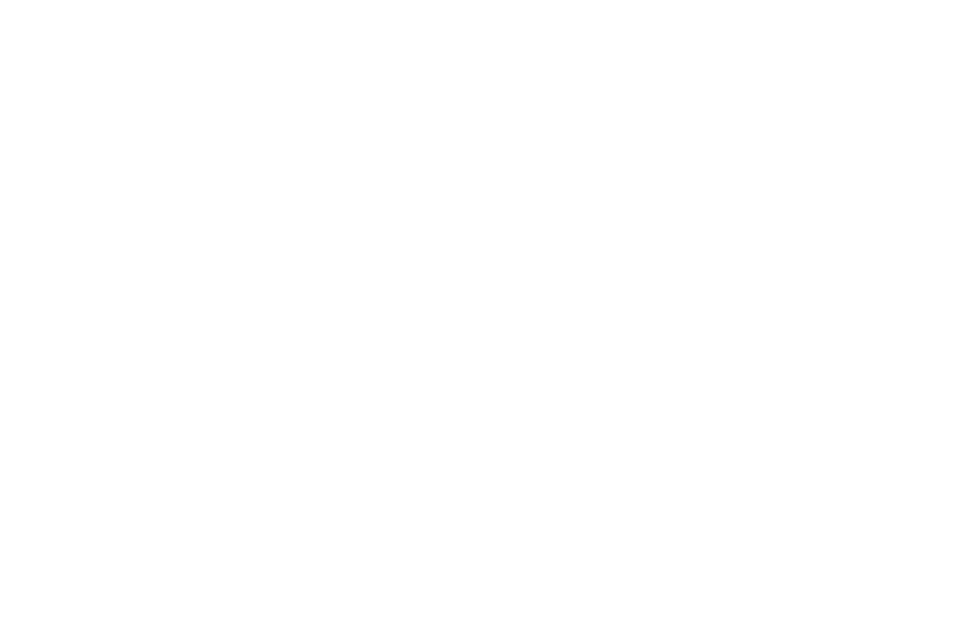
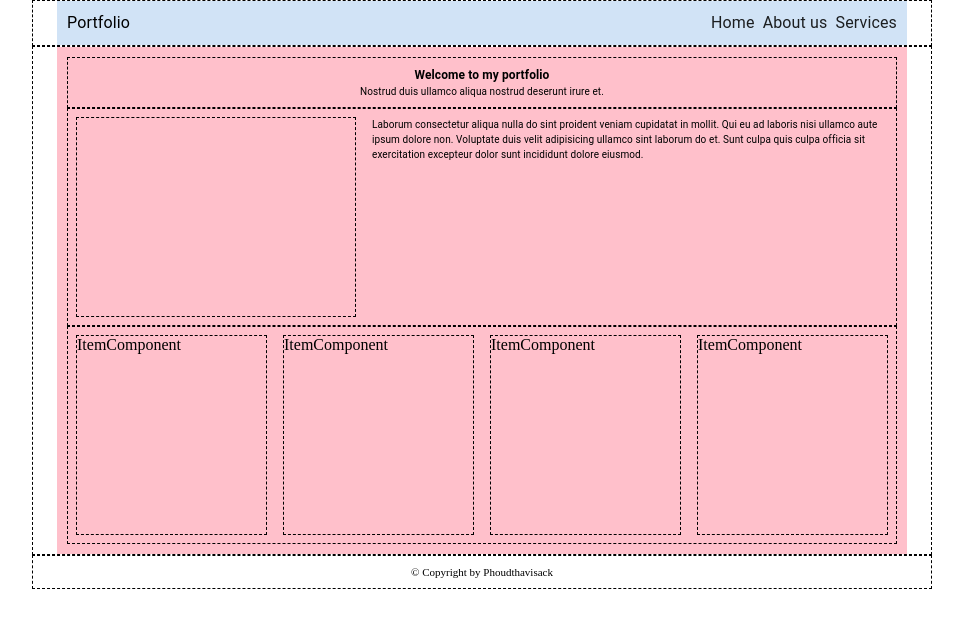
Before and after one commit to Phoudthavisack/-, a plain HTML site: page index.html in a window 1280 px wide. Shown: the whole page, without its empty margins (158-1121 px from the left). Drawn offline with Linux system fonts and the light colour scheme; the site is published under a folder, as on GitHub Pages, so addresses that start at the root find nothing.

Commit message:
Add files via upload

```diff
--- a/index.html
+++ b/index.html
@@ -1 +1 @@
-<!doctype html><html lang="en"><head><meta charset="utf-8"/><link rel="icon" href="/favicon.ico"/><meta name="viewport" content="width=device-width,initial-scale=1"/><meta name="theme-color" content="#000000"/><meta name="description" content="Web site created using create-react-app"/><link rel="apple-touch-icon" href="/logo192.png"/><link rel="manifest" href="/manifest.json"/><title>React App</title><script defer="defer" src="/static/js/main.98278bc7.js"></script><link href="/static/css/main.c7ec3132.css" rel="stylesheet"></head><body><noscript>You need to enable JavaScript to run this app.</noscript><div id="root"></div></body></html>
+<!doctype html><html lang="en"><head><meta charset="utf-8"/><link rel="icon" href="./favicon.ico"/><meta name="viewport" content="width=device-width,initial-scale=1"/><meta name="theme-color" content="#000000"/><meta name="description" content="Web site created using create-react-app"/><link rel="apple-touch-icon" href="./logo192.png"/><link rel="manifest" href="./manifest.json"/><title>React App</title><script defer="defer" src="./static/js/main.98278bc7.js"></script><link href="./static/css/main.c7ec3132.css" rel="stylesheet"></head><body><noscript>You need to enable JavaScript to run this app.</noscript><div id="root"></div></body></html>
```
Also changed, not shown: asset-manifest.json.
